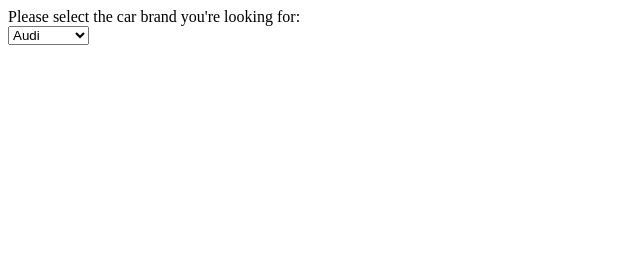
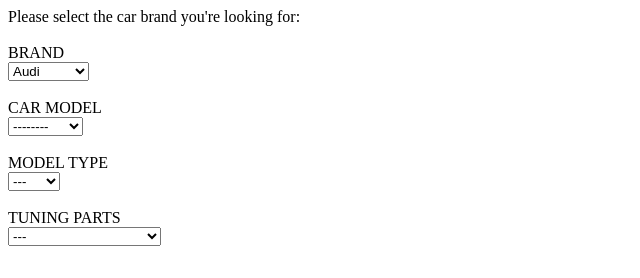
Before and after one commit to Onkemetse05/part1, a plain HTML site: page product.html in a window 1280 px wide. Shown: the whole page, without its empty margins (0-640 px from the left). Drawn offline with Linux system fonts and the light colour scheme.

Commit message:
added information on home and product pages
Added images for car brands on home page

added the following on products page:
car brands
car model
model type
tuning parts

```diff
--- a/product.html
+++ b/product.html
@@ -7,12 +7,103 @@
 </head>
 <body>
     <header>Please select the car brand you're looking for: </header>
+    <br>
+    <label>BRAND</label>
+    <br>
      <select>
-        <option>Audi</option>
-        <option>BMW</option>
-        <option>Mercedes</option>
+        <option value="Audi">Audi</option>
+        <option value="BMW">BMW </option>
+        <option value="Mercedes">Mercedes</option>
      </select>
+     <br>
+     <br>
 
+     <!--This is the start for the car models -->
+     <label>CAR MODEL</label>
+     <br>
+     <select>
+        <option>--------</option>
+        <option>A Series</option>
+        <option>Q Series</option>
+        <option>R Series</option>
+        <option>S Series</option>
 
+        <option>I Series</option>
+        <option>M Series</option>
+        <option>X Series</option>
+        <option>D series</option>
+
+        <option>A Class</option>
+        <option>C Class</option>
+        <option>E Class</option>
+        <option>S Class</option>
+
+     </select>
+     <br>
+     <br>
+     <!--This is the end for the car models-->
+
+     <label>MODEL TYPE</label>
+     <br>
+     <select >
+        <!--Options for Audi model types-->
+        <option>---</option>
+        <option>A4</option>
+        <option>A5</option>
+        <option>A6</option>
+        <option>A7</option>
+
+        <option>Q3</option>
+        <option>Q5</option>
+        <option>Q7</option>
+        <option>Q8</option>
+
+        <option>RS3</option>
+        <option>RS4</option>
+        <option>RS6</option>
+        <option>R8</option>
+
+        <option>S4</option>
+        <option>S5</option>
+        <option>S6</option>
+        <option>S7</option>
+        <!--End for Audi model types-->
+
+        <!--Options for BMW model type-->
+        <option>220d</option>
+        <option>320d</option>
+        <option>420d</option>
+        <option>530d</option>
+
+        <option>220i</option>
+        <option>330i</option>
+        <option>440i</option>
+        <option>550i</option>
+
+        <option>M2</option>
+        <option>M3</option>
+        <option>M4</option>
+        <option>M5</option>
+
+        <option>X2</option>
+        <option>X3</option>
+        <option>X4</option>
+        <option>X5</option>
+        <!--End for BMW model type-->
+
+     </select>
+     <br>
+     <br>
+
+     <label>TUNING PARTS</label>
+     <br>
+     <select>
+        <option>---</option>
+        <option>Wheels</option>
+        <option>Exhaust system</option>
+        <option>Performance increase</option>
+        <option>Interior design</option>
+        <option>Exterior design</option>
+     </select>
 </body>
 </html>
```
Also changed, not shown: home.html (+27 -0 lines), services.html (+1 -0 lines), aboutUs.html (line endings or trailing spaces).
